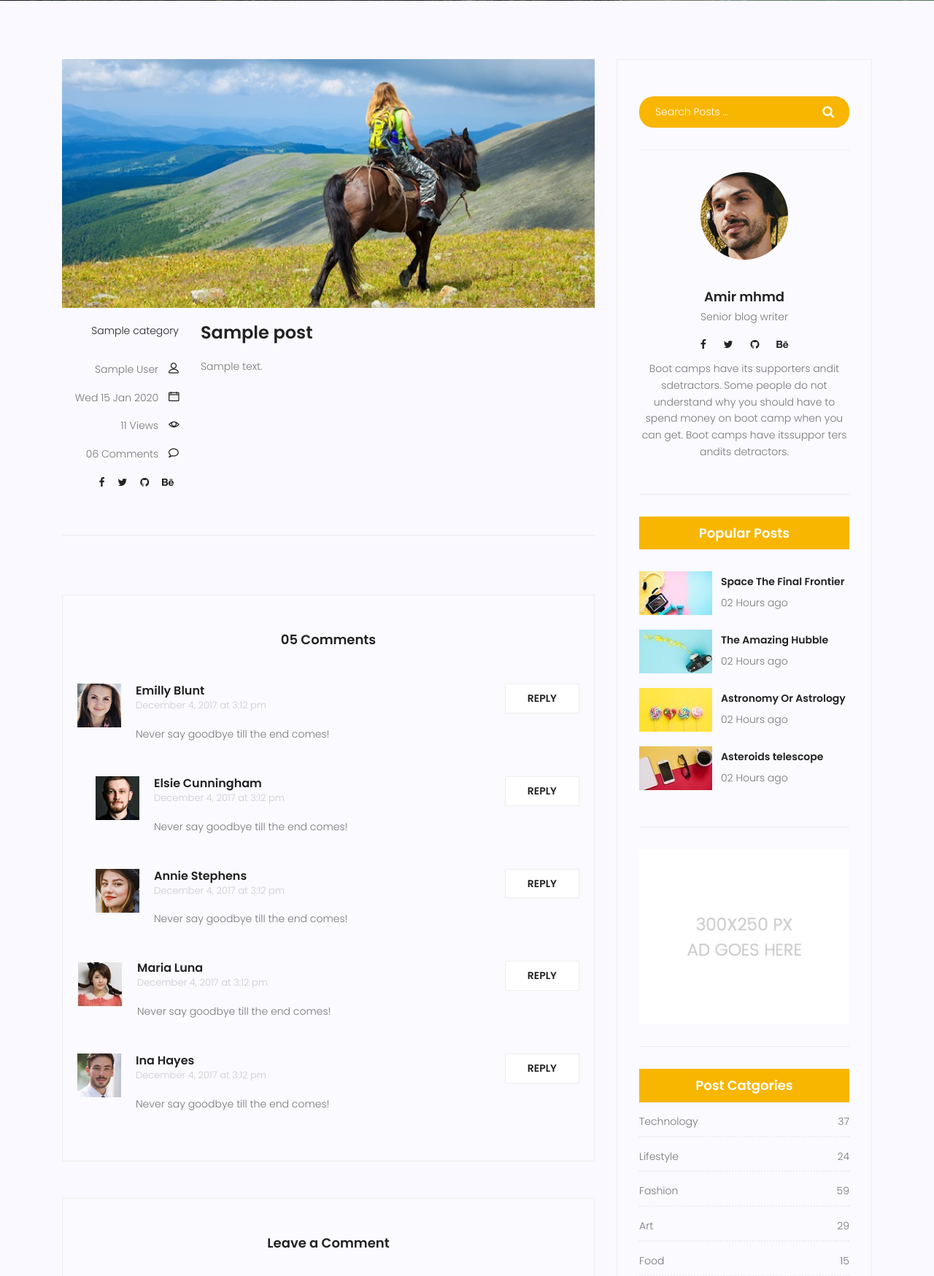
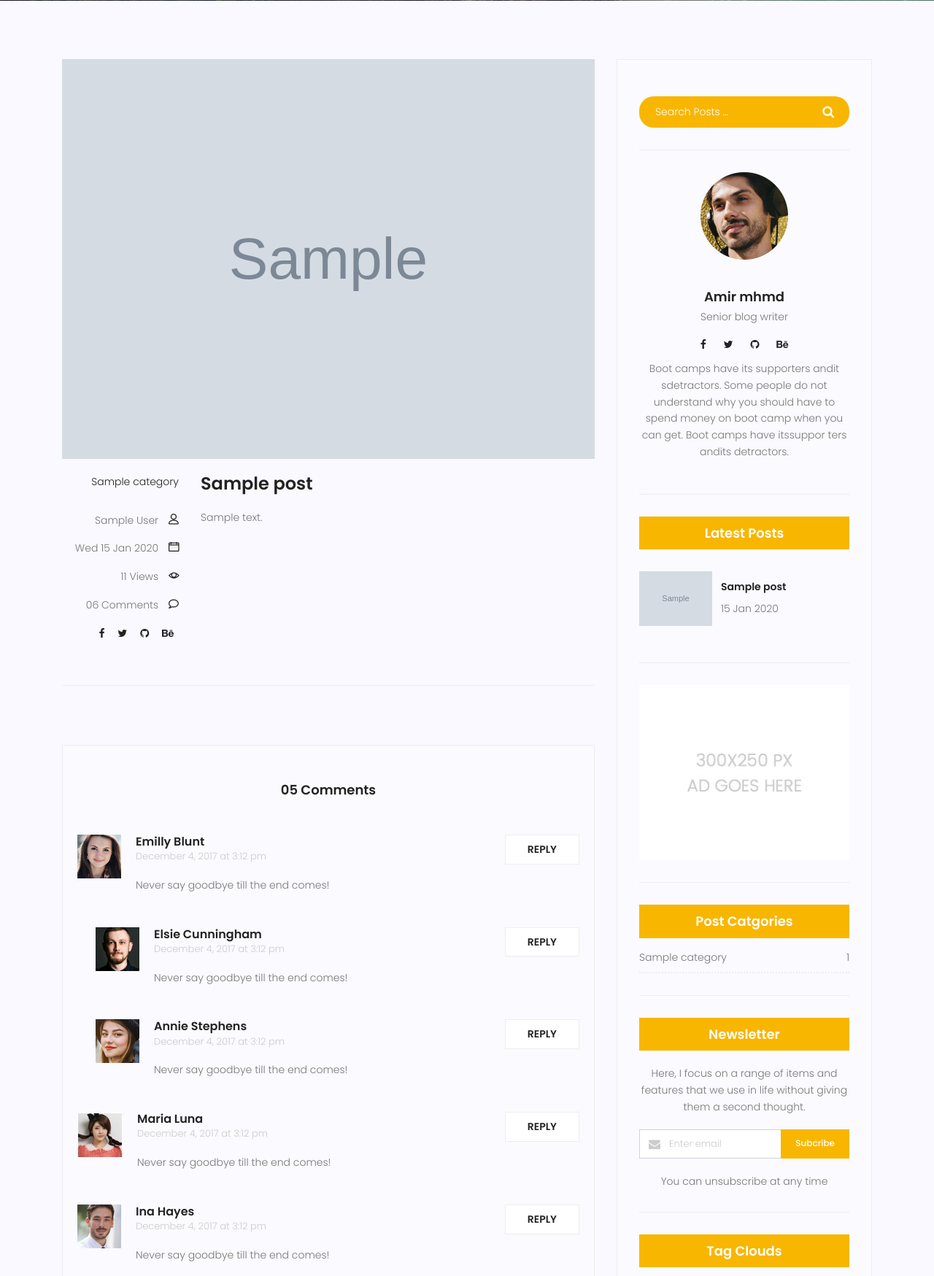
Before and after one commit to amirmhmdhoseini/web-learn, a Django app: page /blog/1 in a window 1280 px wide. Shown: the part 339-2088 px from the top of the page at 73% size. Run offline with Django 5.2, Linux system fonts and the light colour scheme; tables that the repository leaves empty hold one stand-in row (values such as "Sample post"); grey boxes marked "Sample" are stand-in pictures; some libraries are stand-ins or nearby versions.

Commit message:
added some inclusion tags

```diff
--- /dev/null
+++ b/blog/templatetags/blog-tags.py
@@ -0,0 +1,27 @@
+from django import template
+from blog.models import Post, Category
+
+register = template.Library()
+
+@register.simple_tag
+def totalposts():
+    posts = Post.objects.filter(is_published=True).count()
+    return posts
+
+@register.filter
+def snippet (value, arg=20):
+    return value[:arg]
+
+@register.inclusion_tag('blog-latest-posts.html')
+def latest_posts(arg=3):
+    posts = Post.objects.filter(is_published = True).order_by('-published_date')[:arg]
+    return {'posts' : posts}
+
+@register.inclusion_tag('blog-category.html')
+def post_categories():
+    posts = Post.objects.filter(is_published = True)
+    categories = Category.objects.all()
+    cat_dict = {}
+    for name in categories:
+        cat_dict[name] = posts.filter(category=name).count()
+    return {'categories' : cat_dict}
--- a/blog/urls.py
+++ b/blog/urls.py
@@ -9,5 +9,5 @@ app_name = 'blog'
 urlpatterns = [
     path('', blog_view, name = 'index' ),
     path('<int:pid>', blog_single, name = 'single' ),
-    # path('post-<int:pid>', test_view, name = 'test'),
+    path('test/', test_view, name = 'test'),
 ]
--- a/blog/views.py
+++ b/blog/views.py
@@ -12,29 +12,43 @@ def blog_view(request):
     return render(request, 'blog-home.html', context)
 
 def blog_single(request, pid):
-    post = get_object_or_404(Post, id=pid)
-    all_posts = Post.objects.filter(is_published = 1).order_by('published_date')
-    all_posts = list(all_posts)
+    post = get_object_or_404(
+        Post,
+        id=pid,
+        is_published=True,
+        published_date__lte=timezone.now()
+    )
+
+    all_posts = list(
+        Post.objects.filter(
+            is_published=True,
+            published_date__lte=timezone.now()
+        ).order_by('published_date')
+    )
+
     current_index = all_posts.index(post)
+
     previous_post = None
     next_post = None
+
     if current_index > 0:
-        previous_post = all_posts[current_index-1]
+        previous_post = all_posts[current_index - 1]
+
     if current_index < len(all_posts) - 1:
-        next_post = all_posts[current_index+1]
+        next_post = all_posts[current_index + 1]
+
     post.counted_views += 1
     post.save()
 
     context = {
         'post': post,
-        'previous_post' : previous_post,
-        'next_post' : next_post
+        'previous_post': previous_post,
+        'next_post': next_post,
     }
 
     return render(request, 'blog-single.html', context)
 
-
-def test_view(request, pid):
-    post = get_object_or_404(Post, id = pid)
-    context = {'post' : post}
+def test_view(request):
+    posts = Post.objects.all
+    context = {'posts' : posts}
     return render(request, 'test.html', context)
--- a/statics/css/main.css
+++ b/statics/css/main.css
@@ -3656,6 +3656,7 @@ body.mobile-nav-active #mobile-nav-toggle {
 
 .widget-wrap .popular-post-widget .popular-post-list .thumb img {
   width: 100%;
+  max-width: 100px;
 }
 
 .widget-wrap .popular-post-widget .single-post-list {
--- a/templates/blog-category.html
+++ b/templates/blog-category.html
@@ -3,47 +3,14 @@
 <div class="single-sidebar-widget post-category-widget">
 						<h4 class="category-title">Post Catgories</h4>
 						<ul class="cat-list">
+							{% for name,count in categories.items %}
 							<li>
 								<a href="#" class="d-flex justify-content-between">
-									<p>Technology</p>
-									<p>37</p>
+									<p>{{name}}</p>
+									<p>{{count}}</p>
 								</a>
 							</li>
-							<li>
-								<a href="#" class="d-flex justify-content-between">
-									<p>Lifestyle</p>
-									<p>24</p>
-								</a>
-							</li>
-							<li>
-								<a href="#" class="d-flex justify-content-between">
-									<p>Fashion</p>
-									<p>59</p>
-								</a>
-							</li>
-							<li>
-								<a href="#" class="d-flex justify-content-between">
-									<p>Art</p>
-									<p>29</p>
-								</a>
-							</li>
-							<li>
-								<a href="#" class="d-flex justify-content-between">
-									<p>Food</p>
-									<p>15</p>
-								</a>
-							</li>
-							<li>
-								<a href="#" class="d-flex justify-content-between">
-									<p>Architecture</p>
-									<p>09</p>
-								</a>
-							</li>
-							<li>
-								<a href="#" class="d-flex justify-content-between">
-									<p>Adventure</p>
-									<p>44</p>
-								</a>
-							</li>
+							{% endfor %}
+
 						</ul>
 					</div>
--- a/templates/blog-home.html
+++ b/templates/blog-home.html
@@ -1,5 +1,6 @@
 {% extends 'base.html' %}
 {% load static %}
+{% load blog-tags %}
 {% block content %}
 
 <!-- start banner Area -->
@@ -153,11 +154,9 @@
 
 					{% include 'blog-writer.html' %}
 
-					{% include 'blog-popular-posts.html' %}
-
 					{% include 'blog-ads.html' %}
 
-					{% include 'blog-category.html' %}
+					{% post_categories %}
 
 					{% include 'blog-newsletter.html' %}
 
--- /dev/null
+++ b/templates/blog-latest-posts.html
@@ -0,0 +1,20 @@
+{% load static %}
+
+<div class="single-sidebar-widget popular-post-widget">
+						<h4 class="popular-title">Latest Posts</h4>
+						<div class="popular-post-list">
+							{% for post in posts %}
+							<div class="single-post-list d-flex flex-row align-items-center">
+								<div class="thumb">
+									<img class="img-fluid" src="{{post.image.url}}" alt="">
+								</div>
+								<div class="details">
+									<a href="{% url 'blog:single' pid=post.id %}">
+										<h6>{{post.title}}</h6>
+									</a>
+									<p>{{post.published_date|date:'d M Y'}}</p>
+								</div>
+							</div>
+							{% endfor %}
+						</div>
+					</div>
--- a/templates/blog-popular-posts.html
+++ /dev/null
@@ -1,51 +0,0 @@
-{% load static %}
-
-<div class="single-sidebar-widget popular-post-widget">
-						<h4 class="popular-title">Popular Posts</h4>
-						<div class="popular-post-list">
-							<div class="single-post-list d-flex flex-row align-items-center">
-								<div class="thumb">
-									<img class="img-fluid" src="{% static 'img/blog/pp1.jpg' %}" alt="">
-								</div>
-								<div class="details">
-									<a href="blog-single.html">
-										<h6>Space The Final Frontier</h6>
-									</a>
-									<p>02 Hours ago</p>
-								</div>
-							</div>
-							<div class="single-post-list d-flex flex-row align-items-center">
-								<div class="thumb">
-									<img class="img-fluid" src="{% static 'img/blog/pp2.jpg' %}" alt="">
-								</div>
-								<div class="details">
-									<a href="blog-single.html">
-										<h6>The Amazing Hubble</h6>
-									</a>
-									<p>02 Hours ago</p>
-								</div>
-							</div>
-							<div class="single-post-list d-flex flex-row align-items-center">
-								<div class="thumb">
-									<img class="img-fluid" src="{% static 'img/blog/pp3.jpg' %}" alt="">
-								</div>
-								<div class="details">
-									<a href="blog-single.html">
-										<h6>Astronomy Or Astrology</h6>
-									</a>
-									<p>02 Hours ago</p>
-								</div>
-							</div>
-							<div class="single-post-list d-flex flex-row align-items-center">
-								<div class="thumb">
-									<img class="img-fluid" src="{% static 'img/blog/pp4.jpg' %}" alt="">
-								</div>
-								<div class="details">
-									<a href="blog-single.html">
-										<h6>Asteroids telescope</h6>
-									</a>
-									<p>02 Hours ago</p>
-								</div>
-							</div>
-						</div>
-					</div>
--- a/templates/blog-single.html
+++ b/templates/blog-single.html
@@ -1,5 +1,6 @@
 {% extends 'base.html' %}
 {% load static %}
+{% load blog-tags %}
 {% block content %}
 
 <!-- start banner Area -->
@@ -28,7 +29,7 @@
 				<div class="single-post row">
 					<div class="col-lg-12">
 						<div class="feature-img">
-							<img class="img-fluid" src="{% static 'img/blog/feature-img1.jpg' %}" alt="">
+							<img class="img-fluid" src="{{post.image.url}}" alt="">
 						</div>
 					</div>
 					<div class="col-lg-3  col-md-3 meta-details">
@@ -69,7 +70,7 @@
 							class="col-lg-6 col-md-6 col-12 nav-left flex-row d-flex justify-content-start align-items-center">
 							{% if previous_post %}
 							<div class="thumb">
-								<a href="{% url 'blog:single' previous_post.id %}"><img class="img-fluid" src="{% static 'img/blog/prev.jpg' %}" alt=""></a>
+								<a href="{% url 'blog:single' previous_post.id %}"><img class="img-fluid" src="{{previous_post.image.url}}" alt=""></a>
 							</div>
 							<div class="arrow">
 								<a href="#"><span class="lnr text-white lnr-arrow-left"></span></a>
@@ -99,7 +100,7 @@
 								<a href="#"><span class="lnr text-white lnr-arrow-right"></span></a>
 							</div>
 							<div class="thumb">
-								<a href="{% url 'blog:single' next_post.id %}"><img class="img-fluid" src="{% static 'img/blog/next.jpg' %}" alt=""></a>
+								<a href="{% url 'blog:single' next_post.id %}"><img class="img-fluid" src="{{next_post.image.url}}" alt=""></a>
 							</div>
 							{% endif %}
 						</div>
@@ -236,11 +237,11 @@
 
 					{% include 'blog-writer.html' %}
 
-					{% include 'blog-popular-posts.html' %}
+					{% latest_posts %}
 
 					{% include 'blog-ads.html' %}
 
-					{% include 'blog-category.html' %}
+					{% post_categories %}
 
 					{% include 'blog-newsletter.html' %}
 
```
Also changed, not shown: templates/popular_posts.html (added, +7 -0 lines), templates/test.html (+7 -3 lines), blog/templatetags/__init__.py (added), 1 other file.
